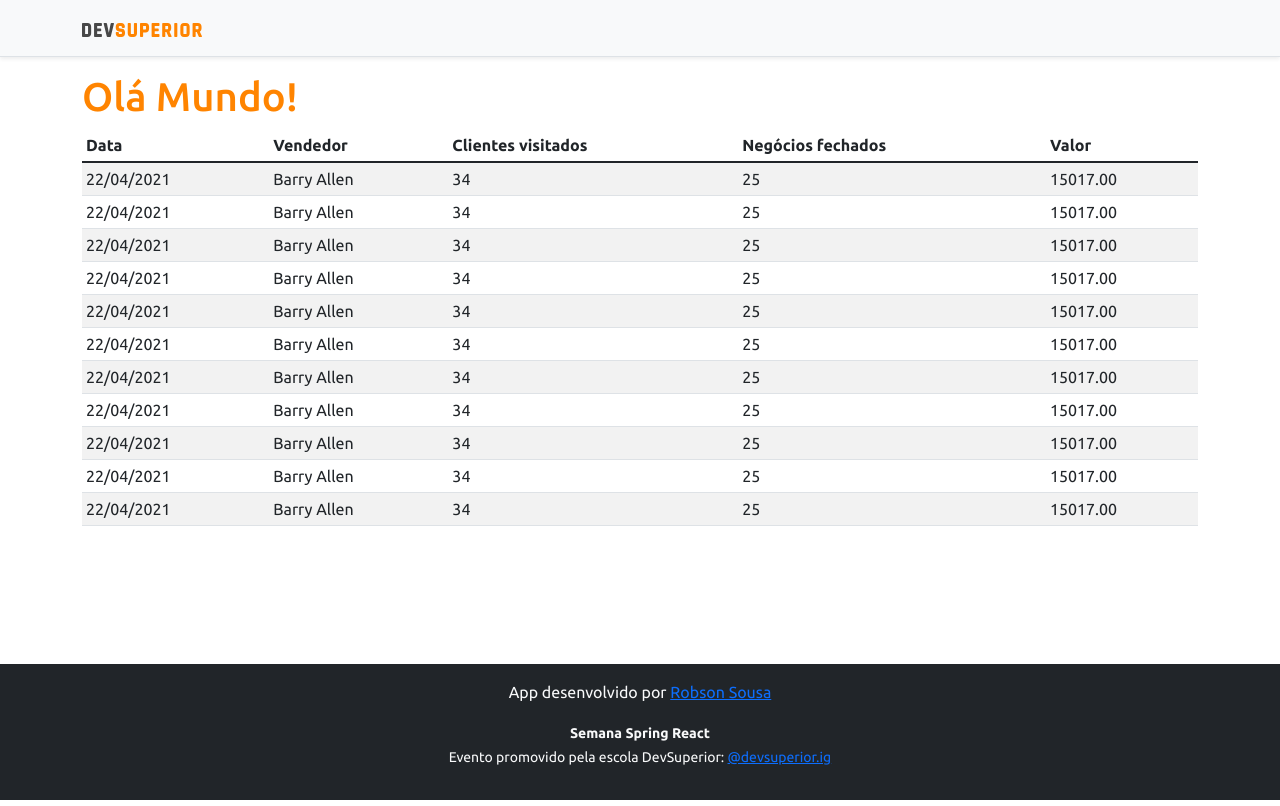
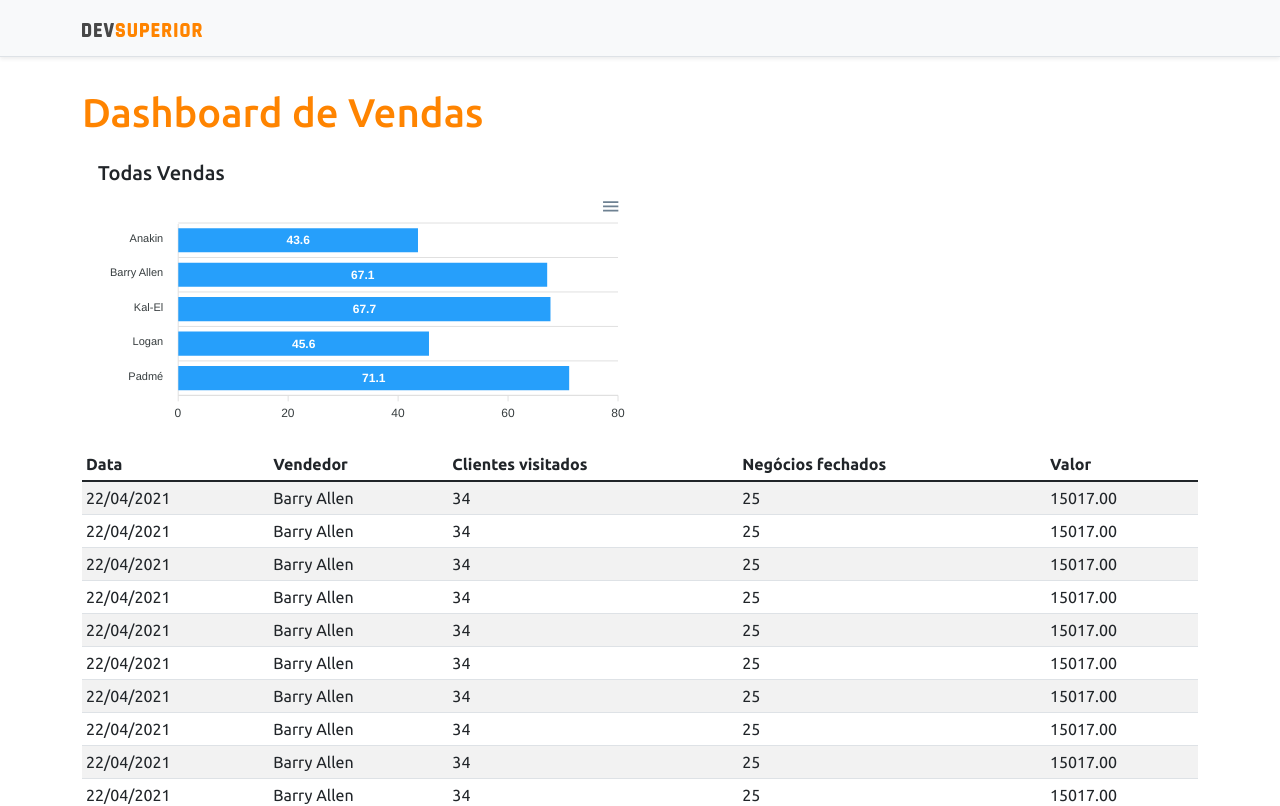
Before and after one commit to robsonS77/projeto-sds-3, a React (Create React App) app in the folder frontend/: page / in a window 1280 px wide. Shown: the top 806 px of the page. Built offline with nearby package versions, Linux system fonts and the light colour scheme.

Commit message:
Inclusão BarChart

```diff
--- a/frontend/package.json
+++ b/frontend/package.json
@@ -11,8 +11,10 @@
     "@types/node": "^12.0.0",
     "@types/react": "^17.0.0",
     "@types/react-dom": "^17.0.0",
+    "apexcharts": "^3.28.1",
     "bootstrap": "^5.1.0",
     "react": "^17.0.2",
+    "react-apexcharts": "^1.3.9",
     "react-dom": "^17.0.2",
     "react-scripts": "4.0.3",
     "typescript": "^4.1.2",
--- a/frontend/src/App.tsx
+++ b/frontend/src/App.tsx
@@ -1,3 +1,4 @@
+import BarChart from "components/BarChart";
 import DataTable from "components/DataTable";
 import Footer from "components/Footer";
 import NavBar from "components/NavBar";
@@ -7,7 +8,17 @@
     <>
       <NavBar />
       <div className="container">
-        <h1 className="text-primary">Olá Mundo!</h1>
+        <h1 className="text-primary py-3">Dashboard de Vendas</h1>
+
+        <div className="row px-3">
+          <div className="col-sm-6">
+            <h5>Todas Vendas</h5>
+            <BarChart />
+
+          </div>
+
+        </div>
+
         <DataTable />
       </div>
       <Footer />
--- /dev/null
+++ b/frontend/src/components/BarChart/index.tsx
@@ -0,0 +1,34 @@
+import Chart from 'react-apexcharts';
+const BarChat = () => {
+
+    const options = {
+        plotOptions: {
+            bar: {
+                horizontal: true,
+            }
+        },
+    };
+
+    const mockData = {
+        labels: {
+            categories: ['Anakin', 'Barry Allen', 'Kal-El', 'Logan', 'Padmé']
+        },
+        series: [
+            {
+                name: "% Sucesso",
+                data: [43.6, 67.1, 67.7, 45.6, 71.1]
+            }
+        ]
+    };
+    return (
+        <Chart
+            options = {{...options, xaxis: mockData.labels}}
+            series={mockData.series}
+            type="bar"
+            height="240"
+        />
+
+    );
+}
+
+export default BarChat;
```
Also changed, not shown: 1 other file (tests, documents, lock files or other folders).
